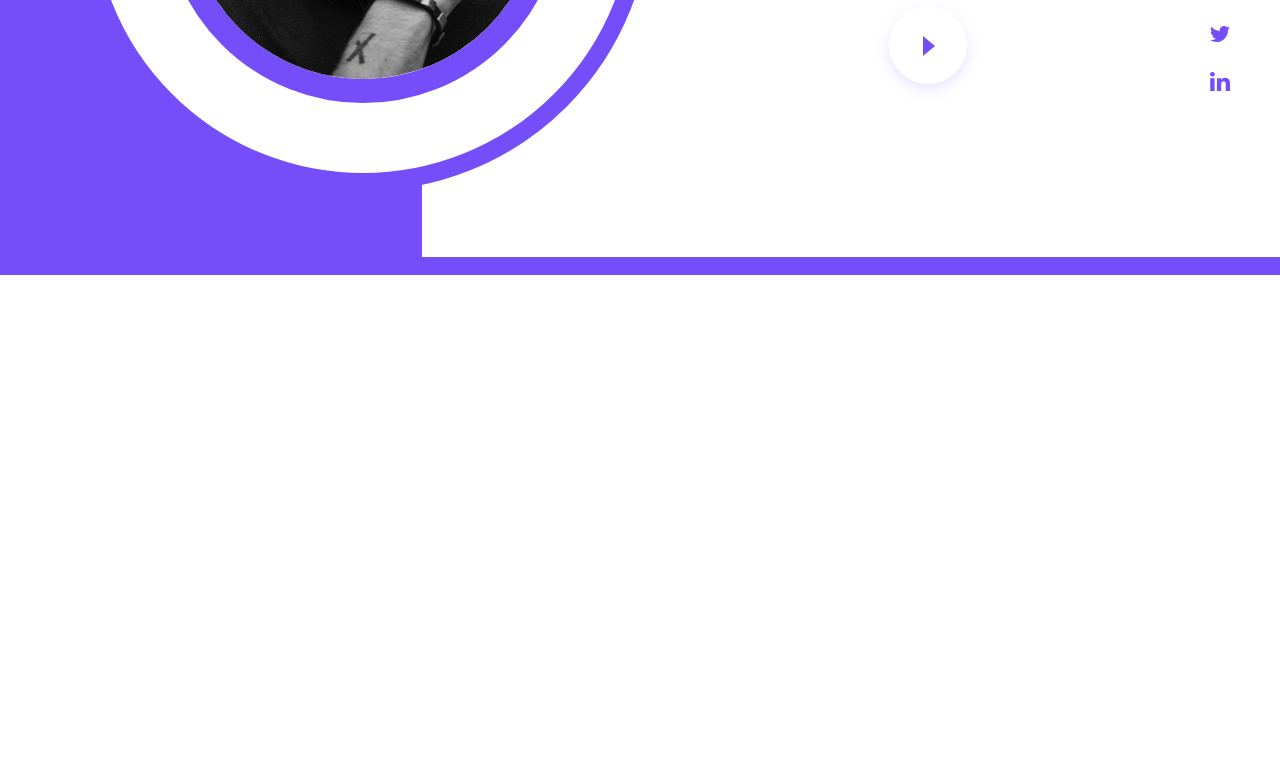
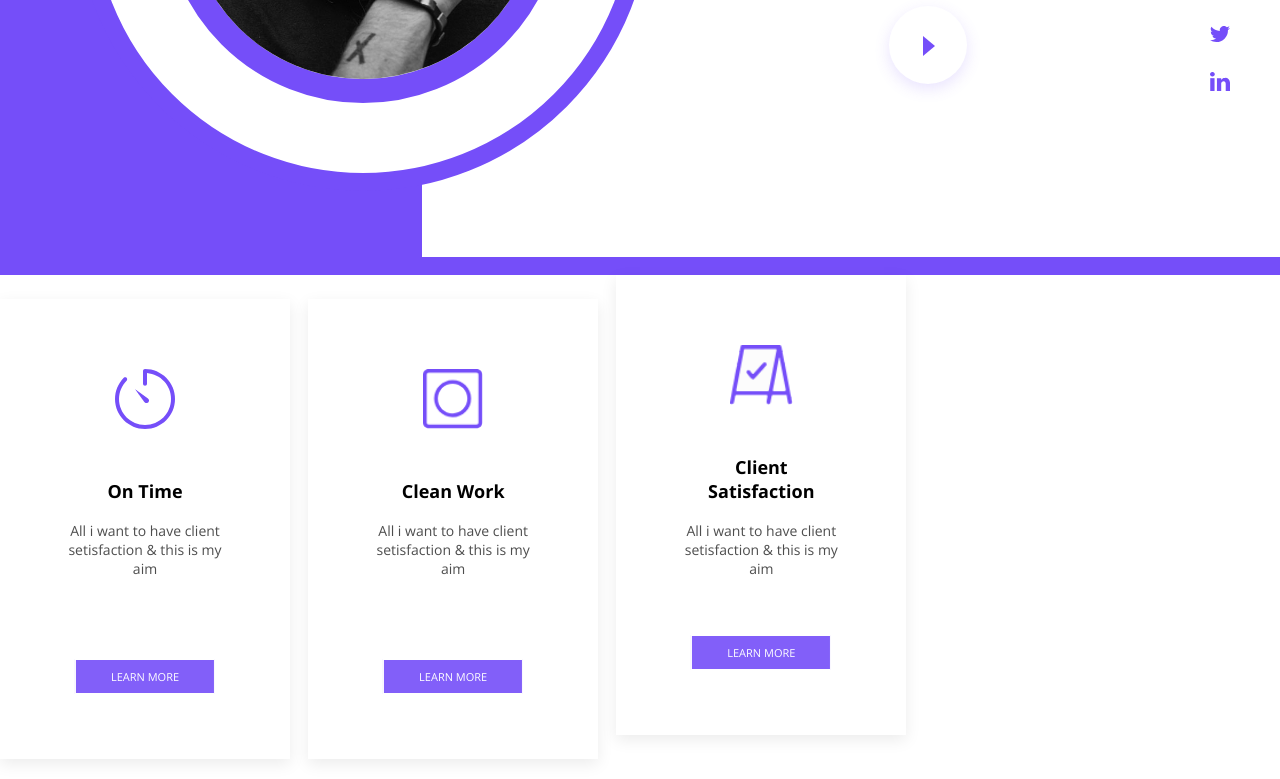
Before and after one commit to FeelipePM/curso-marcobrunobr, a plain HTML site: page index.html in a window 1280 px wide. Shown: the part 525-1304 px from the top of the page. Before the commit the page ends 800 px from the top, so only its background shows below. Drawn offline with nearby package versions, Linux system fonts and the light colour scheme.

Commit message:
Nova seção para os cards

```diff
--- a/index.html
+++ b/index.html
@@ -11,6 +11,7 @@
 
     <link rel="stylesheet" href="css/objects/wrap-featured.css">
     <link rel="stylesheet" href="css/objects/wrap-social.css">
+    <link rel="stylesheet" href="css/objects/wrap-channel.css">
     <link rel="stylesheet" href="css/objects/title-featured.css">
     <link rel="stylesheet" href="css/objects/subtitle-featured.css">
 
@@ -21,6 +22,7 @@
     <link rel="stylesheet" href="css/components/play-video.css">
     <link rel="stylesheet" href="css/components/title-rotate.css">
     <link rel="stylesheet" href="css/components/social-media.css">
+    <link rel="stylesheet" href="css/components/card-channel.css">
 </head>
 
 <body>
@@ -59,5 +61,37 @@
             </ul>
         </aside>
     </section>
+    <section class="wrap-channel">
+        <dl class="card-channel">
+            <dd class="logo">
+                <img src="img/stopwatch.png" alt="Relógio">
+            </dd>
+            <dt class="title">On Time</dt>
+            <dd class="description">All i want to have client setisfaction & this is my aim</dd>
+            <dd class="main-btn -card btn">
+                <a href="#">Learn More</a>
+            </dd>
+        </dl>
+        <dl class="card-channel">
+            <dd class="logo">
+                <img src="img/safe-box.png" alt="Relógio">
+            </dd>
+            <dt class="title">Clean Work</dt>
+            <dd class="description">All i want to have client setisfaction & this is my aim</dd>
+            <dd class="main-btn -card btn">
+                <a href="#">Learn More</a>
+            </dd>
+        </dl>
+        <dl class="card-channel">
+            <dd class="logo">
+                <img src="img/icon.png" alt="Relógio">
+            </dd>
+            <dt class="title">Client Satisfaction</dt>
+            <dd class="description">All i want to have client setisfaction & this is my aim</dd>
+            <dd class="main-btn -card btn">
+                <a href="#">Learn More</a>
+            </dd>
+        </dl>
+    </section>
 </body>
 </html>
```
